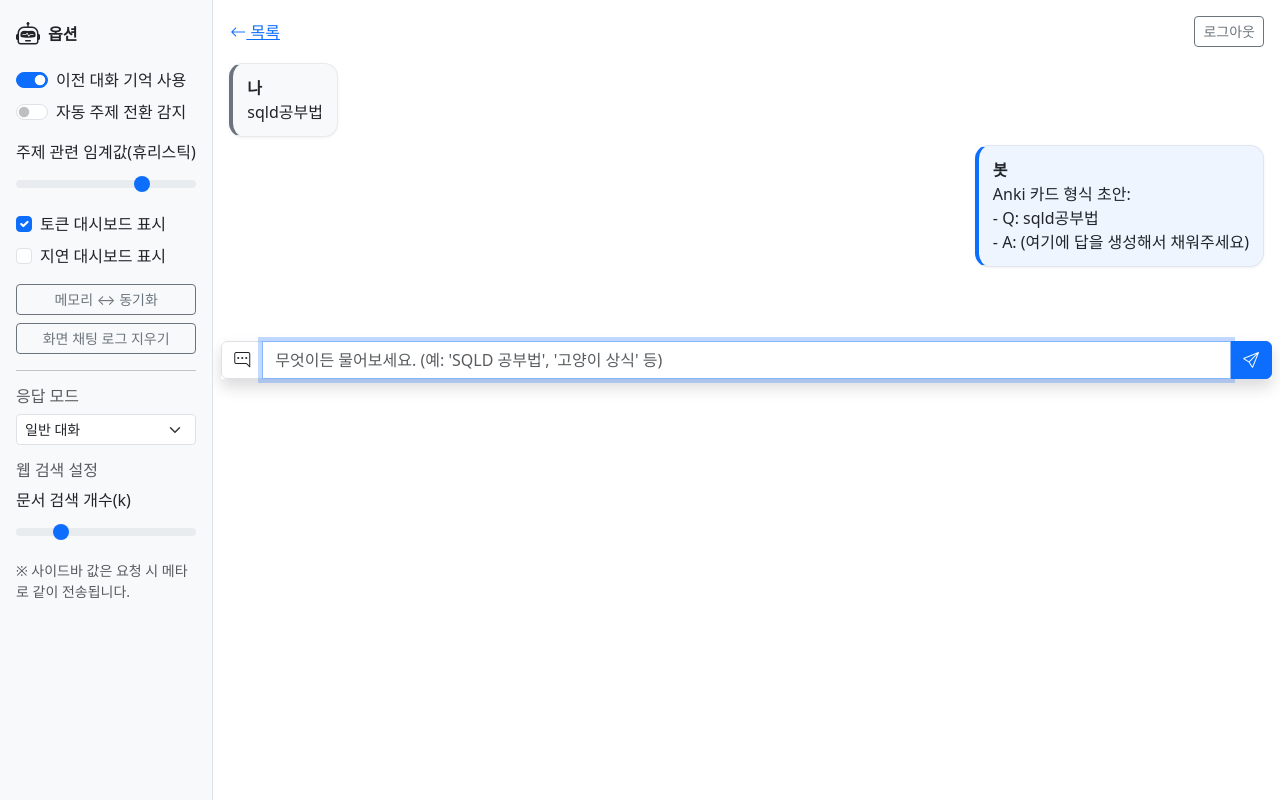
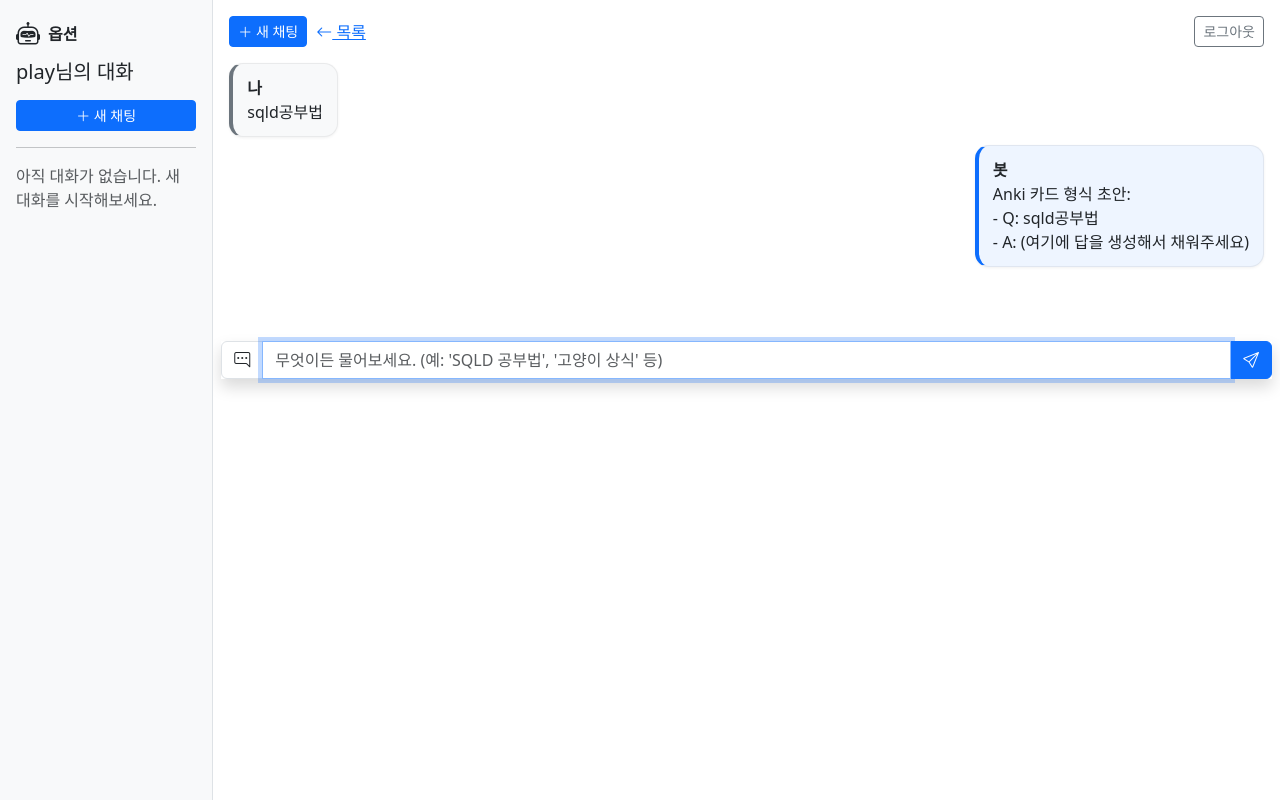
Before and after one commit to SKNETWORKS-FAMILY-AICAMP/skn15-4th-4team, a Django app: page /c/2/ in a window 1280 px wide. Run offline with Django 5.2, Linux system fonts and the light colour scheme; a user stored in the database is signed in; data comes from the database, SQL or seed files in the repository.

Commit message:
챗봇 사이드바 수정밑 로그인시 챗봇 연결

```diff
--- a/core/views.py
+++ b/core/views.py
@@ -7,6 +7,8 @@
 from django.contrib.auth.forms import UserCreationForm
 from django.contrib.auth import login
 from django.views.decorators.http import require_http_methods
+from django.db import connection
+
 
 @require_http_methods(["GET", "POST"])
 def signup(request):
--- a/templates/base.html
+++ b/templates/base.html
@@ -16,51 +16,53 @@
   <div class="row">
     <!-- Sidebar -->
     <aside class="col-12 col-md-3 col-lg-2 border-end min-vh-100 p-3 bg-body-tertiary sticky-top">
-      <div class="d-flex align-items-center gap-2 mb-3">
+
+      <!-- [A] 사이드바 헤더: '옵션' 타이틀과 로그인 사용자명 표시 -->
+      <!--  - {{ request.user.username }}: 로그인된 사용자 이름을 컨텍스트 없이도 템플릿에서 접근 가능 -->
+      <div class="d-flex align-items-center gap-2 mb-2">
         <i class="bi bi-robot fs-4"></i>
         <strong>옵션</strong>
       </div>
-
-      <div class="form-check form-switch mb-2">
-        <input class="form-check-input" type="checkbox" id="rememberHistory" checked>
-        <label class="form-check-label" for="rememberHistory">이전 대화 기억 사용</label>
-      </div>
-      <div class="form-check form-switch mb-3">
-        <input class="form-check-input" type="checkbox" id="autoTopic">
-        <label class="form-check-label" for="autoTopic">자동 주제 전환 감지</label>
+      <div class="mb-2">
+        <h5 class="m-0">{{ request.user.username }}님의 대화</h5>
       </div>
 
-      <label class="form-label">주제 관련 임계값(휴리스틱)</label>
-      <input type="range" class="form-range mb-3" min="0" max="1" step="0.01" value="0.72" id="topicThreshold">
-
-      <div class="form-check mb-2">
-        <input class="form-check-input" type="checkbox" id="showToken" checked>
-        <label class="form-check-label" for="showToken">토큰 대시보드 표시</label>
-      </div>
-      <div class="form-check mb-3">
-        <input class="form-check-input" type="checkbox" id="showLatency">
-        <label class="form-check-label" for="showLatency">지연 대시보드 표시</label>
+      <!-- [B] 새 채팅 버튼 -->
+      <!--  - { % url 'chat:new' % } → urls.py의 name="new"로 라우팅
+            - 일반적으로 new_conversation 뷰에서 새 Conversation 생성 후 해당 방으로 리다이렉트 -->
+      <div class="d-grid my-3">
+        <a href="{% url 'chat:new' %}" class="btn btn-primary btn-sm">
+          <i class="bi bi-plus-lg"></i> 새 채팅
+        </a>
       </div>
 
-      <div class="vstack gap-2">
-        <button class="btn btn-outline-secondary btn-sm" id="btnSync">메모리 ↔︎ 동기화</button>
-        <button class="btn btn-outline-secondary btn-sm" id="btnExport">화면 채팅 로그 지우기</button>
-      </div>
+      <hr class="my-3">
 
-      <hr>
+      <!-- [C] 현재 로그인 사용자의 대화 목록 -->
+      <!--  데이터 흐름(중요 설명):
+           1) views.py (예: chat_index)에서 DB 조회
+              convs = Conversation.objects.filter(user=request.user).order_by('-updated_at')
+           2) render 시 컨텍스트에 넣어 전달
+              return render(request, "chat/index.html", {"conversations": convs})
+           3) 템플릿에서 for 루프로 표시
+              - c.title|default:"(제목 없음)" : 제목이 비어있으면 대체문구 노출
+              - { % url 'chat:room' pk=c.pk % } : 대화방 상세 페이지로 이동 -->
+      <ul class="list-unstyled vstack gap-2">
+        {% for c in conversations %}
+          <li>
+            <a class="link-body-emphasis text-decoration-none" href="{% url 'chat:room' pk=c.pk %}">
+              {{ c.title|default:"(제목 없음)" }}
+            </a>
+            <div class="small text-muted">
+              {{ c.updated_at|date:"Y-m-d H:i" }}
+            </div>
+          </li>
+        {% empty %}
+          <li class="text-muted">아직 대화가 없습니다. 새 대화를 시작해보세요.</li>
+        {% endfor %}
+      </ul>
 
-      <h6 class="text-uppercase text-muted">응답 모드</h6>
-      <select class="form-select form-select-sm mb-3" id="modeSelect">
-        <option>일반 대화</option>
-        <option>요약 모드</option>
-        <option>코드 도움</option>
-      </select>
-
-      <h6 class="text-uppercase text-muted">웹 검색 설정</h6>
-      <label class="form-label">문서 검색 개수(k)</label>
-      <input type="range" class="form-range mb-3" min="1" max="10" value="3" id="docTopK">
-
-      <div class="small text-muted">※ 사이드바 값은 요청 시 메타로 같이 전송됩니다.</div>
+      <!-- (선택 안내) 이 아래로 기존 스위치/설정·로그아웃 등은 요청에 따라 제거했습니다 -->
     </aside>
 
     <!-- Main -->
--- a/templates/chat/room.html
+++ b/templates/chat/room.html
@@ -7,6 +7,9 @@
 <div class="row g-3 mb-3">
   <div class="col-12">
     <div class="d-flex align-items-center gap-2">
+      <a href="{% url 'chat:new' %}" class="btn btn-primary btn-sm">
+        <i class="bi bi-plus-lg"></i> 새 채팅
+      </a>
       <a href="{% url 'chat:index' %}" class="btn btn-link p-0"><i class="bi bi-arrow-left"></i> 목록</a>
       <div class="ms-auto d-flex align-items-center gap-2">
         <!-- 로그아웃: POST 전용 -->
--- a/templates/registration/login.html
+++ b/templates/registration/login.html
@@ -66,7 +66,7 @@
 
       <form method="post" action="{% url 'login' %}">
         {% csrf_token %}
-        <input type="hidden" name="next" value="{{ next }}">
+        <input type="hidden" name="next" value="{% url 'chat:new' %}">
 
         <div class="row">
           <label for="{{ form.username.id_for_label }}">사용자 이름</label>
```
